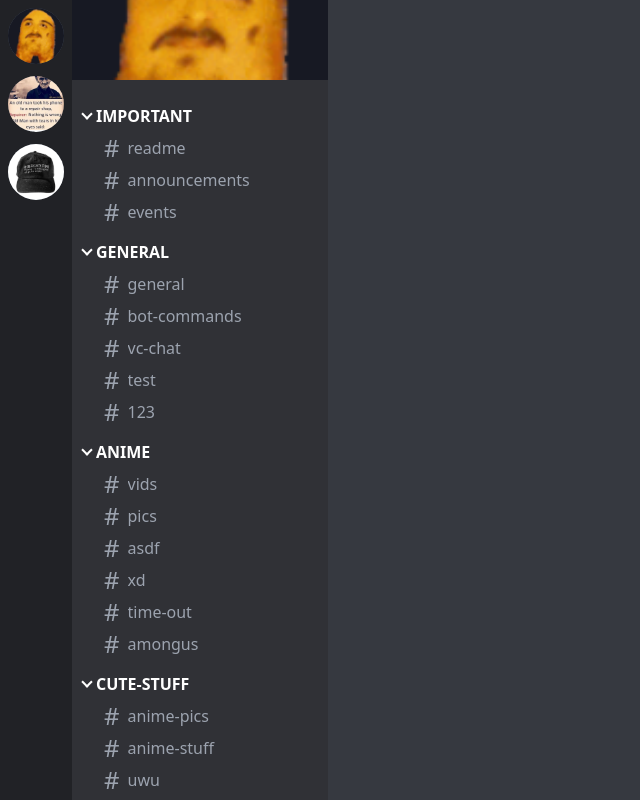
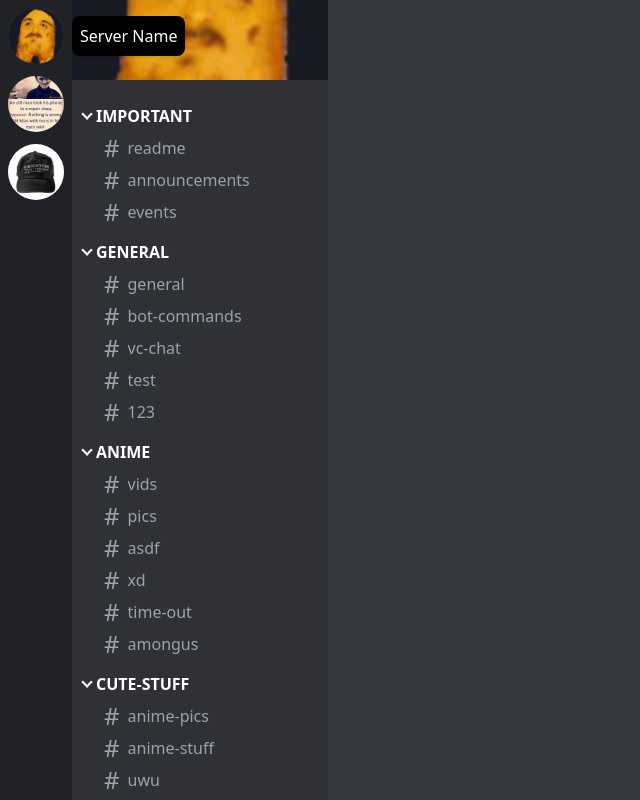
Before and after one commit to hopgrab/Discord-Offline-Proj, a React (Vite) app: page / in a window 1280 px wide. Both pictures are taken after a click on the button 36 px from the left and 36 px from the top of the page. Shown: the whole page, without its empty margins (0-640 px from the left). Built offline with nearby package versions, Linux system fonts and the light colour scheme.

Commit message:
server name changed with dropdown-hover

```diff
--- a/src/App.jsx
+++ b/src/App.jsx
@@ -18,18 +18,29 @@ export default function App() {
 
 function Servers(props) {
   return (
-    <div className="bg-[#212226] w-18 p-2 space-y-3">
+    <div className="bg-[#212226] max-w-18 p-2 gap-3 flex flex-col">
       {images.map((image, index) => (
-        <button
-          key={index}
-          className="size-14 bg-gray-600 flex items-center justify-center rounded-full"
-        >
-          <div className="avatar tooltip tooltip-right" data-tip="hello">
-            <div className="w-fit rounded-badge hover:rounded-2xl transition-all duration-200">
-              <img src={`./src/assets/${image}`} alt={`Server ${index + 1}`} />
+        <div className="dropdown dropdown-hover dropdown-right dropdown-center">
+          <button
+            key={index}
+            className="size-14 bg-gray-600 flex items-center justify-center rounded-full"
+          >
+            <div className="avatar">
+              <div className="h-full rounded-badge hover:rounded-2xl transition-all duration-200">
+                <img
+                  src={`./src/assets/${image}`}
+                  alt={`Server ${index + 1}`}
+                />
+              </div>
             </div>
+          </button>
+          <div
+            tabIndex={0}
+            className="dropdown-content rounded-lg z-[1] p-2 shadow translate-x-2 max-w-48 whitespace-pre bg-black text-white"
+          >
+            <div className="w-full">Server Name</div>
           </div>
-        </button>
+        </div>
       ))}
     </div>
   );
--- a/src/index.css
+++ b/src/index.css
@@ -13,3 +13,8 @@
   transform: rotate(45deg);
   -webkit-transform: rotate(45deg);
 }
+
+.dropdown.dropdown-center.dropdown-right .dropdown-content,
+.dropdown-center.dropdown-left .dropdown-content {
+  @apply top-1/2 transform -translate-y-1/2;
+}
```
